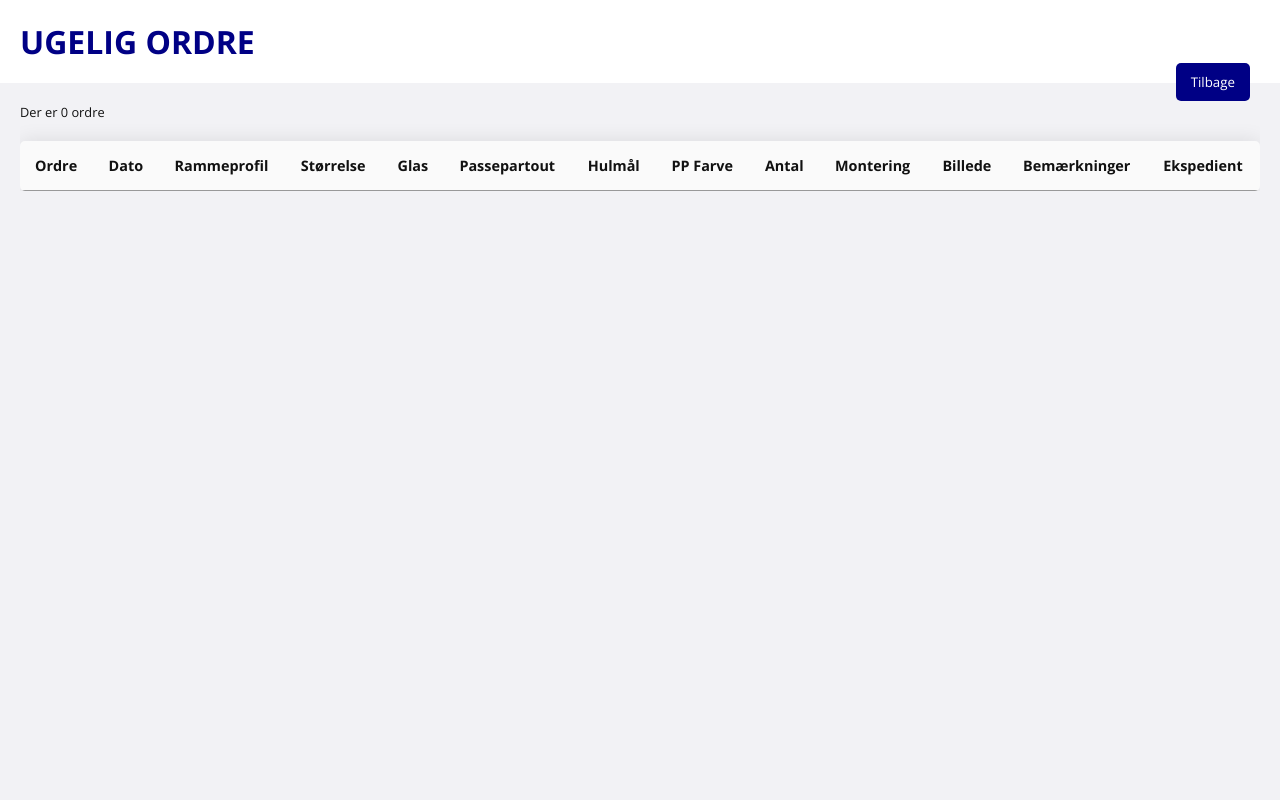
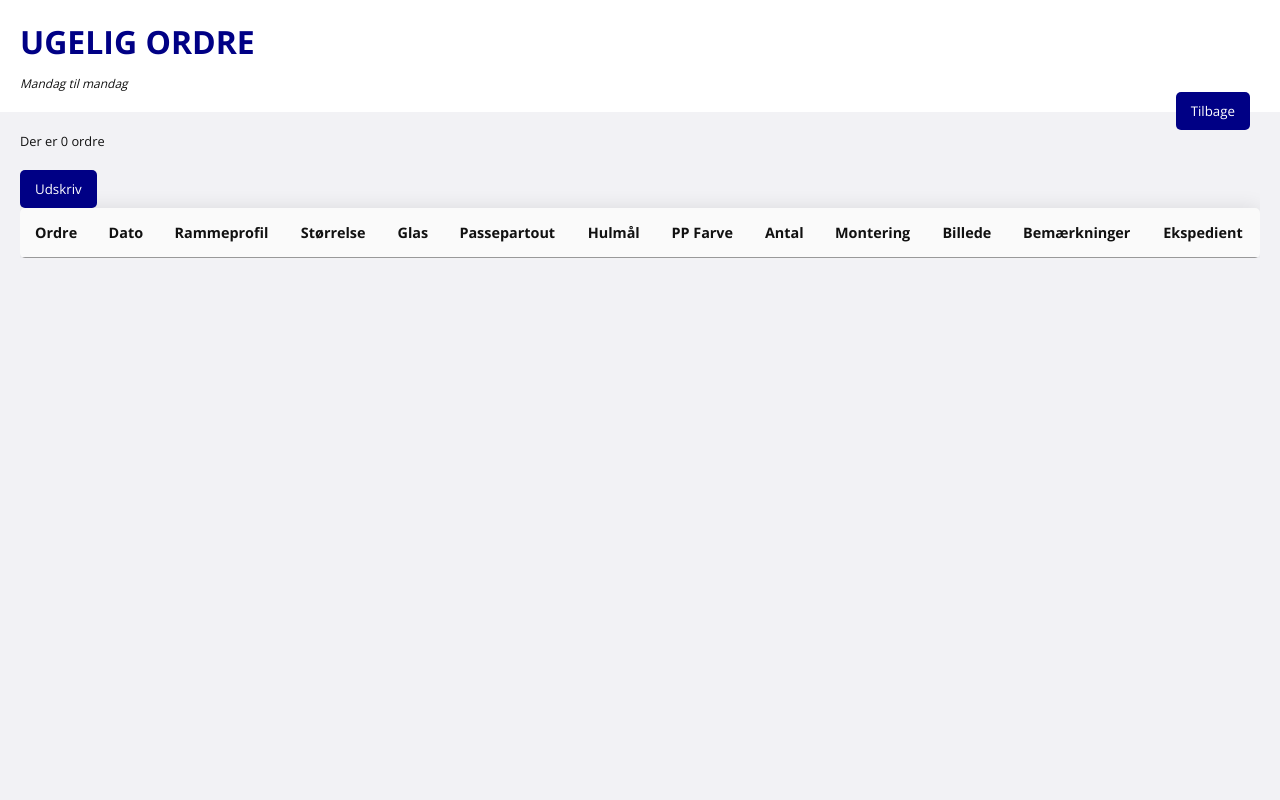
Before and after one commit to LasseLykke/Donnes, a PHP site: page /export_rammer.php in a window 1280 px wide. Run offline with PHP 8.4, Linux system fonts and the light colour scheme; the visitor is signed in with stand-in values (Sample User, id 1); data that the repository does not hold is empty.

Commit message:
added print btn to export modul and styled the frontpage with the new btn. And added favicon to all pages

```diff
--- a/export_rammer.php
+++ b/export_rammer.php
@@ -11,11 +11,13 @@ if (isset($_SESSION['users_id']) && isset($_SESSION['user_name'])) {
     <head>
         <title>DONNÉS || UGELIG ORDRE</title>
         <link href="./style/layout.css" type="text/css" rel="stylesheet">
+        <link rel="shortcut icon" href="fav.ico" type="image/x-icon"/>
     </head>
     <body>
         <div class="søge-wrapper">
             <div class="søge-header">
-                <h1 class="søgeoverskrift">Ugelig ordre</h1>
+                <h1 class="søgeoverskrift">Ugelig ordre</h1><br>
+                <p class="småt">Mandag til mandag</p>
                 <a href="forside.php"><button class="backBtn">Tilbage</button></a>
             </div>
             <div class="søge-resultat">
@@ -105,6 +107,17 @@ mysqli_close($con);
 ?>
             </div> <!-- Lukker resultat -->
         </div> <!--Lukker wrapper-->
+
+        <div>
+        <button onClick="window.print()">Udskriv</button>
+        </div>
+
+<!-- HOTFIX for at vende dokument udskrift i landscape -->
+<style type="text/css" media="print">
+    @page {
+        size: landscape;
+    }
+</style>
     </body>
 
 </html>
--- a/index.php
+++ b/index.php
@@ -9,6 +9,7 @@ include 'header.php';
 
 
     <title>DONNÉS || LOGIN</title>
+    <link rel="shortcut icon" href="fav.ico" type="image/x-icon"/>
 </head>
 
 <body>
--- a/kundeOrdre.php
+++ b/kundeOrdre.php
@@ -69,9 +69,8 @@ if ($_SERVER["REQUEST_METHOD"] == "POST") {
 <head>
 <meta charset="UTF-8">
     <meta name="viewport" content="width=device-width, initial-scale=1.0">
-    <!-- classless style, ændres når det er sat korrekt op ÆNDRES NÅR CSS ER SAT OP-->
-    <link rel="stylesheet" href="https://cdn.jsdelivr.net/npm/water.css@2/out/water.css">
     <title>DONNÉS || Kundeordre</title>  <!-- Også det filen hedder -->
+    <link rel="shortcut icon" href="fav.ico" type="image/x-icon"/>
 </head>
 
 
--- a/ordre_bånd.php
+++ b/ordre_bånd.php
@@ -18,6 +18,7 @@ if (isset($_SESSION['users_id']) && isset($_SESSION['user_name'])) {
 
 
     <title>DONNÉS || BÅND </title>
+    <link rel="shortcut icon" href="fav.ico" type="image/x-icon"/>
 </head>
 <body>
 <div class="form-wrapper">
--- a/ordre_dias.php
+++ b/ordre_dias.php
@@ -15,6 +15,7 @@ if (isset($_SESSION['users_id']) && isset($_SESSION['user_name'])) {
 
 
     <title>DONNÉS || DIAS </title>
+    <link rel="shortcut icon" href="fav.ico" type="image/x-icon"/>
 </head>
 <body>
 <div class="form-wrapper">
--- a/ordre_rammer.php
+++ b/ordre_rammer.php
@@ -91,6 +91,7 @@ $mysqli->close();
      <link href="https://fonts.googleapis.com/css2?family=Open+Sans:wght@400;700&display=swap" rel="stylesheet">
    <link href="./style/forms.css" type="text/css" rel="stylesheet">
     <title>DONNÉS || Ramme bestilling</title>  <!-- Også det filen hedder -->
+    <link rel="shortcut icon" href="fav.ico" type="image/x-icon"/>
 </head>
 <body>
 
--- a/ordre_rep.php
+++ b/ordre_rep.php
@@ -15,6 +15,7 @@ if (isset($_SESSION['users_id']) && isset($_SESSION['user_name'])) {
 
 
     <title>DONNÉS || REPARATION </title>
+    <link rel="shortcut icon" href="fav.ico" type="image/x-icon"/>
 </head>
 <body>
 <div class="form-wrapper">
--- a/ordre_smalfilm.php
+++ b/ordre_smalfilm.php
@@ -18,6 +18,7 @@ if (isset($_SESSION['users_id']) && isset($_SESSION['user_name'])) {
 
 
     <title>DONNÉS || SMALFILM </title>
+    <link rel="shortcut icon" href="fav.ico" type="image/x-icon"/>
 </head>
 <body>
 <div class="form-wrapper">
--- a/search.php
+++ b/search.php
@@ -10,6 +10,7 @@ if (isset($_SESSION['users_id']) && isset($_SESSION['user_name'])) {
 <html>
     <head>
         <title>DONNÉS || Søge resultat</title>
+        <link rel="shortcut icon" href="fav.ico" type="image/x-icon"/>
         <link href="./style/layout.css" type="text/css" rel="stylesheet">
     </head>
     <body>
--- a/style/components.css
+++ b/style/components.css
@@ -53,6 +53,7 @@ button { /* SKAL GØRES STØRRE */
 button:hover{
 	opacity: .7;
 }
+
 
 .backBtn {
 	float: right;
--- a/style/layout.css
+++ b/style/layout.css
@@ -35,6 +35,8 @@
 
 .main {
 	background-color: var(--offgrey);
+	height: 100vh;
+	display: grid;
 }
 
 .main-search {
@@ -42,8 +44,14 @@
 }
 
 .mainContent {
-	height: 100vh;
-	max-width: 600px;
+	width: 600px;
+	margin: 0 auto;
+	padding-top: 20px;
+}
+
+.secContent {
+	height: 50vh;
+	width: 600px;
 	margin: 0 auto;
 	padding-top: 20px;
 }
--- a/style/typography.css
+++ b/style/typography.css
@@ -72,3 +72,11 @@ placeholder {
 	color: var(--black);
 	font-size: 0.8rem;
 }
+
+/* For det med småt */
+.småt {
+    font-size: 0.75rem;
+    color: var(--black);
+    margin-top: -10px;
+    font-style: italic;
+}
--- a/success.php
+++ b/success.php
@@ -12,6 +12,7 @@ include 'header.php';
 
 
     <title>DONNÉS || SUCCESS</title>
+    <link rel="shortcut icon" href="fav.ico" type="image/x-icon"/>
 </head>
 <body>
     <div class="success-wrapper">
```
Also changed, not shown: forside.php (+6 -3 lines), fav.ico.
